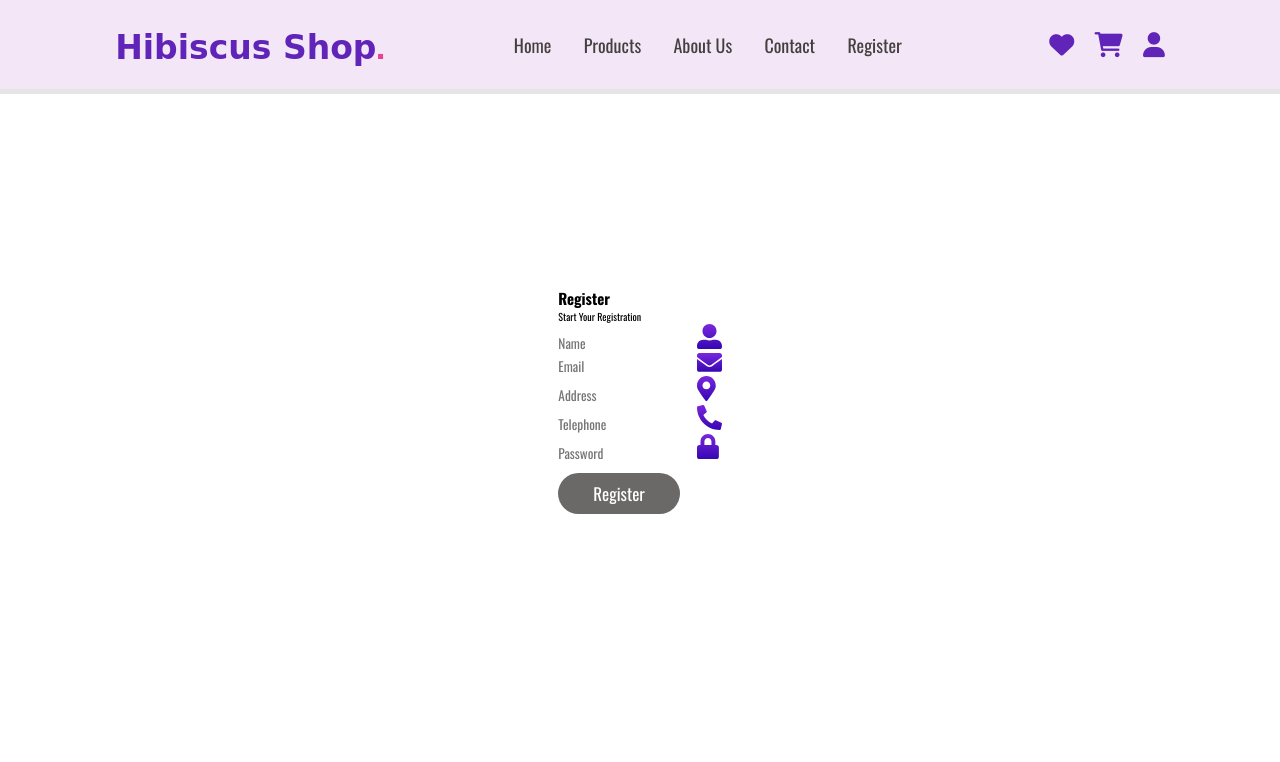
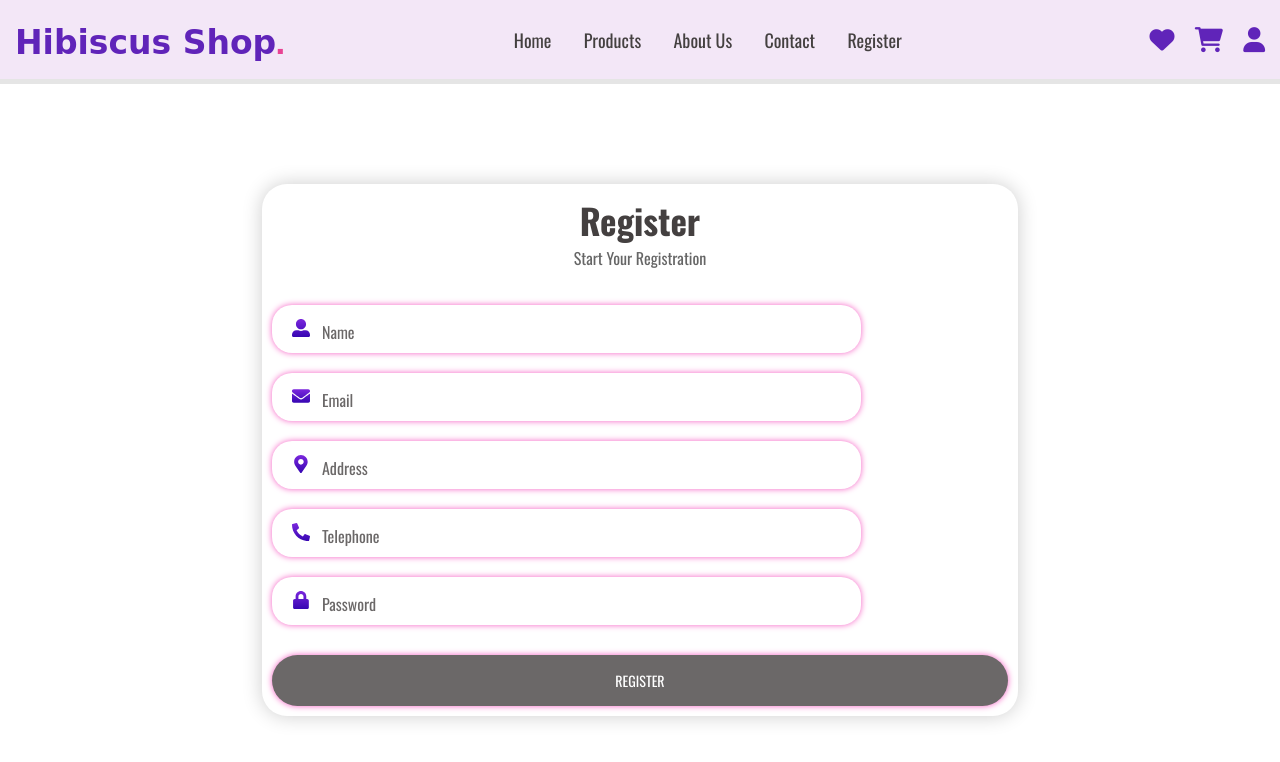
Before and after one commit to annachiara816/PROYECTO_WEB_HIBISCUS_DEFINITIVO, a PHP site: page /paginas_html/index.php in a window 1280 px wide. Shown: the top 762 px of the page. Run offline with PHP 8.4, Linux system fonts and the light colour scheme; a stand-in replaces the project's code that opens the database connection; some web fonts are replaced.

Commit message:
nuevos estilos en formulario

```diff
--- a/css/estilo.css
+++ b/css/estilo.css
@@ -36,17 +36,20 @@ section{
 .btn{
     display: inline-block;
     margin-top: 1rem;
-    border-radius: 5rem;
+    border-radius: 3rem;
     background: #6b6868;
     color: #fff;
-    padding: .8rem 3.5rem;
+    padding: 15px;
+    width: 100%;
     cursor: pointer;
-    font-size: 1.7rem;
+    font-size: 14px;
+    text-transform: uppercase;
 }
 .btn:hover{
     background: #604473;
 
 }
+
 
 body{
     background-color:white;
@@ -113,6 +116,67 @@ header .fa-bars{
     border: .1rem solid rgb(0, 0, 0,.3);
     display: none;
 }
+form{
+    box-shadow: 0 0 20px rgb(0, 0, 0,.2);
+    padding: 40px 35px;
+    border-radius: 25px;
+    display: flex;
+    flex-direction: column;
+    text-align: center;
+    width: 400px;
+    margin-top: 100px;
+}
+
+form h2{
+    font-size: 35px;
+    color: #444040;
+    margin: 0;
+}
+form p{
+    font-size: 16px;
+    color: #666;
+    margin-bottom: 35px;
+}
+.input-wrapper{
+    position: relative;
+    width: 305px;
+    margin-bottom: 20px;
+}
+input{
+    color: #0d0d0d;
+    padding: 10px 15px 15px 50px;
+    width: 100%;
+    border-radius: 20px;
+    border: 0;
+    box-shadow: 0 0 6px rgb(246, 94, 196);
+    outline: none;
+    font-size: 14px;
+}
+input::placeholder{
+    font-size: 16px;
+    color: #6b6868;
+
+}
+.input-icon{
+    position: absolute;
+    height: 18px;
+    width: 18px;
+    left: 20px;
+    top: 50%;
+    transform: translateY(-55%);
+}
+.succes{
+    position: absolute;
+    top: 50px;
+    color: #00C83c;
+    font-size: 18px;
+}
+.error{
+    position: absolute;
+    top: 50px;
+    color: #fa4441ed;
+    font-size: 18px;
+}
 
 
 
@@ -120,14 +184,27 @@ header .fa-bars{
 
 
 
+.footer {
+    width: 100%; /* Asegúrate de que el footer ocupa todo el ancho disponible */
+    margin: 0 auto; /* Centra el footer si tiene un ancho menor al 100% */
+}
 
-
-.footer .box-container{
+/* .footer .box-container{
 
     display: flex;
     flex-wrap: wrap;
     gap: 1.5rem;
 
+} */
+
+
+.footer .box-container {
+    display: flex;
+    flex-wrap: wrap;
+    gap: 1.5rem;
+    justify-content: center; /* Centra el contenido en el contenedor */
+    max-width: 1200px; /* Opcional: límite de ancho para el contenedor */
+    margin: 0 auto; /* Centra el contenedor horizontalmente */
 }
 .footer .box-container .box{
     flex: 1 1 25rem;
@@ -184,3 +261,101 @@ header .fa-bars{
 .footer .box .icons a:hover{
     color: #e84393;
 }
+
+
+
+
+
+
+
+
+@media (min-width: 991px){
+    /* html{
+        font-size:55%;
+
+    } */
+    body{
+        padding: 10px;
+    }
+    header{
+        padding: 1.5rem;
+
+    }
+
+    form{
+        padding: 10px;
+        width: 60%;
+    }
+
+    .input-wrapper{
+        position:relative;
+        width: 80%;
+        margin-bottom: 20px;
+    }
+    input{
+        padding: 17px 1px 10px 50px;
+    }
+
+
+}
+
+@media (max-width:768px){
+
+    header .fa-bars{
+        display: block;
+    }
+    header .navbar{
+        position: absolute;
+        top: 100%;
+        left: 0;
+        right: 0;
+        background:#eee ;
+        border-top: .1rem solid rgb(0, 0, 0,.1);
+        clip-path: polygon(0 0, 100% 0, 100% 0, 0 0);
+    }
+    header #toggler:checked ~ .navbar{
+        clip-path:polygon(0 0, 100% 0, 100% 100%, 0% 100%);
+
+    }
+
+    header .navbar a{
+        margin: 1.5rem;
+        padding: 1.5rem;
+        background: #fff;
+        border: .1rem solid rgb(0, 0, 0,.1);
+        display: block;
+    }
+    .home .content h3{
+        font-size: 5rem;
+
+    }
+    .home .content span{
+        font-size: 2.5rem;
+
+    }
+    .icons-container .icons h3{
+
+        font-size: 2rem;
+
+    }
+    .icons-container .icons span{
+
+        font-size: 1.7rem;
+    }
+}
+
+
+@media (max-width:450px) {
+    html{
+        font-size:50%;
+    }
+    .heading{
+        font-size: 3rem;
+    }
+    .input-icon{
+        height: 14px;
+        width: 14px;
+        margin-bottom: 20px;
+    }
+
+}
```
